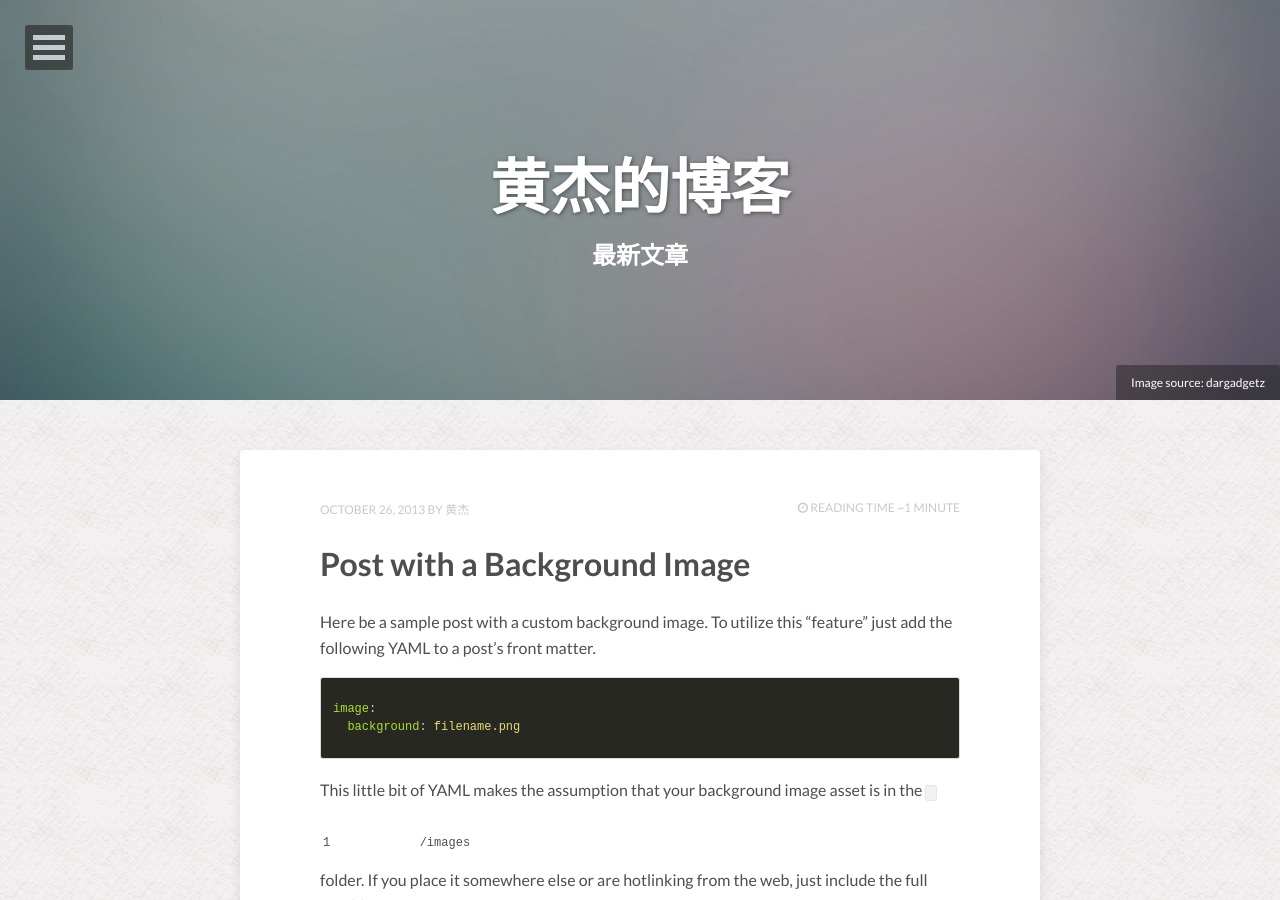
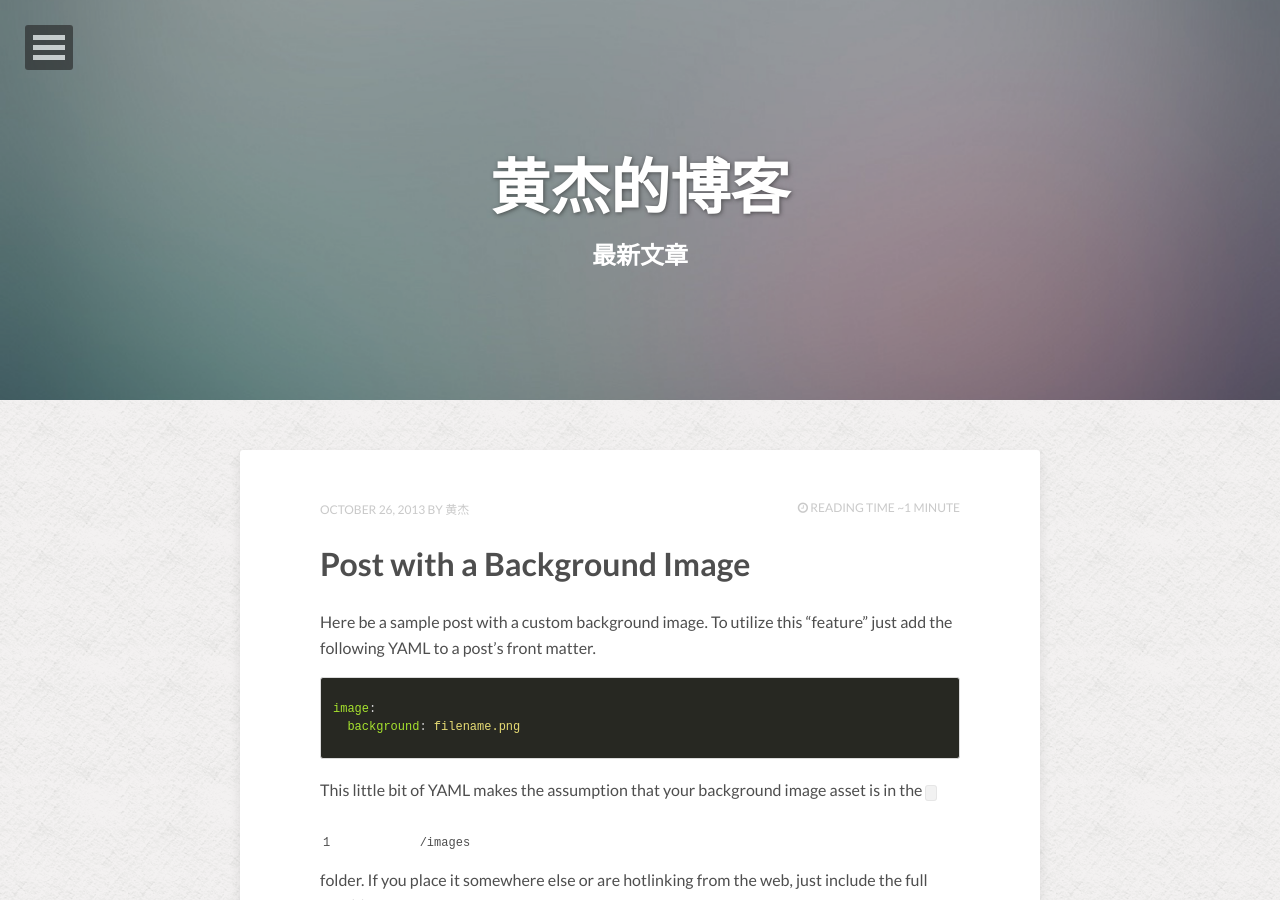
Before and after one commit to hj1984930/hj1984930.github.io, a Jekyll site: the page built from index.html, in a window 1280 px wide and 900 px high. Built offline with Jekyll 4.4.1, drawn with Linux system fonts in a browser that asks for light colours; nearby versions of some CDN libraries; the list of posts is cut into pages by our own code; some of the changed lines change nothing that is shown.

Commit message:
modify index

```diff
--- a/_includes/navigation.html
+++ b/_includes/navigation.html
@@ -46,8 +46,8 @@
 		<li>
 			<a href="#">文章</a>
 			<ul class="dl-submenu">
-				<li><a href="{{ site.url }}/posts/">All Posts</a></li>
-				<li><a href="{{ site.url }}/tags/">All Tags</a></li>
+				<li><a href="{{ site.url }}/posts/">所有文章</a></li>
+				<li><a href="{{ site.url }}/tags/">所有标签</a></li>
 			</ul>
 		</li>
 		{% for link in site.data.navigation %}
--- a/index.html
+++ b/index.html
@@ -6,8 +6,8 @@ tags: [Jekyll, theme, themes, responsive, blog, modern]
 comments: false
 image:
   feature: abstract-1.jpg
-  credit: dargadgetz
-  creditlink: http://www.dargadgetz.com/ios-7-abstract-wallpaper-pack-for-iphone-5-and-ipod-touch-retina/
+#  credit: dargadgetz
+#  creditlink: http://www.dargadgetz.com/ios-7-abstract-wallpaper-pack-for-iphone-5-and-ipod-touch-retina/
 ---
 
 {% for post in paginator.posts %}
```
